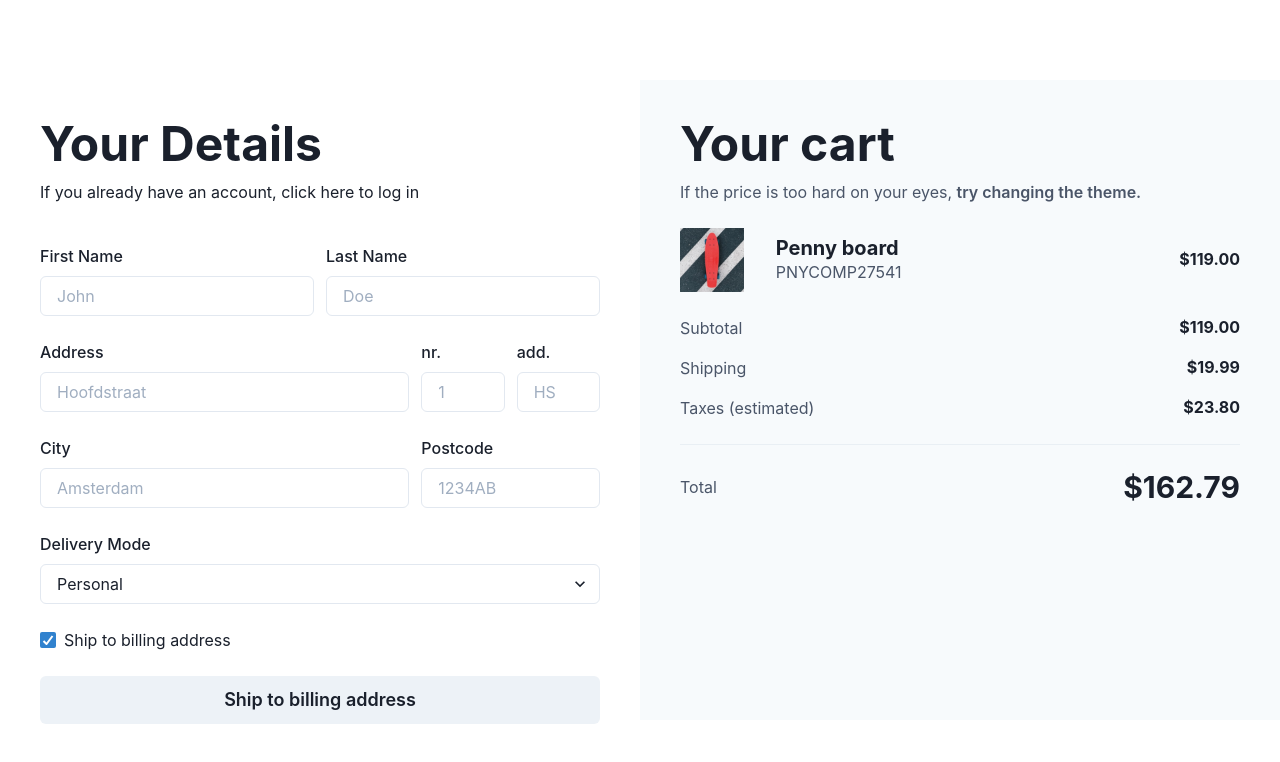
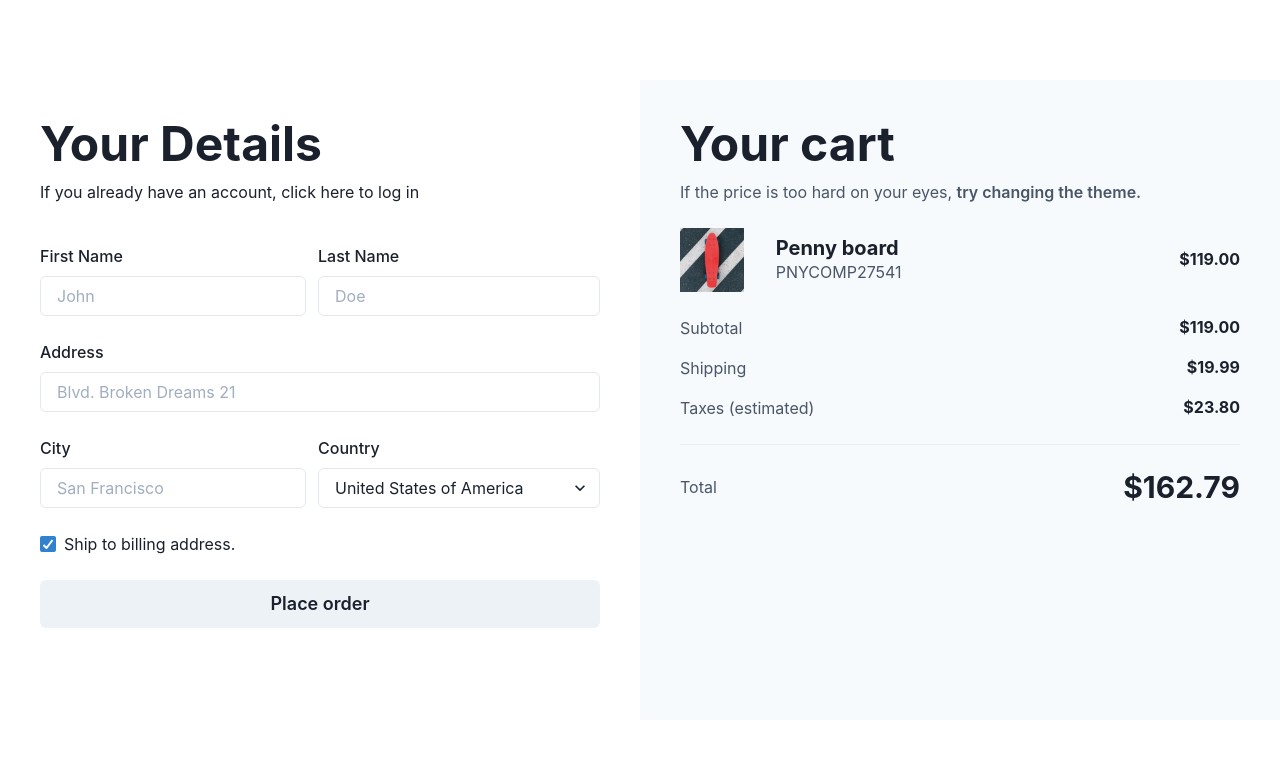
Before and after one commit to maugares/chakraui-egghead-tutorial, a Next.js app: page / in a window 1280 px wide. Shown: the top 762 px of the page. Built offline with nearby package versions, Linux system fonts and the light colour scheme.

Commit message:
Use tutorials form

```diff
--- a/src/Details/Form.tsx
+++ b/src/Details/Form.tsx
@@ -9,44 +9,54 @@ import {
   SimpleGrid
 } from '@chakra-ui/react'
 
-const inputFields = [
-  { span: 6, label: 'First Name', placeholder: 'John' },
-  { span: 6, label: 'Last Name', placeholder: 'Doe' },
-  { span: 8, label: 'Address', placeholder: 'Hoofdstraat' },
-  { span: 2, label: 'nr.', placeholder: '1' },
-  { span: 2, label: 'add.', placeholder: 'HS' },
-  { span: 8, label: 'City', placeholder: 'Amsterdam' },
-  { span: 4, label: 'Postcode', placeholder: '1234AB' }
-]
-
-const Form = () => (
-  <SimpleGrid columns={12} columnGap={3} rowGap={6}>
-    {inputFields.map(field => (
-      <GridItem key={field.label} colSpan={field.span}>
+const Form = () => {
+  return (
+    <SimpleGrid columns={2} columnGap={3} rowGap={6} w='full'>
+      <GridItem colSpan={6}>
         <FormControl>
-          <FormLabel>{field.label}</FormLabel>
-          <Input placeholder={field.placeholder} />
+          <FormLabel>First Name</FormLabel>
+          <Input placeholder='John' />
         </FormControl>
       </GridItem>
-    ))}
+      <GridItem colSpan={6}>
+        <FormControl>
+          <FormLabel>Last Name</FormLabel>
+          <Input placeholder='Doe' />
+        </FormControl>
+      </GridItem>
       <GridItem colSpan={12}>
         <FormControl>
-        <FormLabel>Delivery Mode</FormLabel>
+          <FormLabel>Address</FormLabel>
+          <Input placeholder='Blvd. Broken Dreams 21' />
+        </FormControl>
+      </GridItem>
+      <GridItem colSpan={6}>
+        <FormControl>
+          <FormLabel>City</FormLabel>
+          <Input placeholder='San Francisco' />
+        </FormControl>
+      </GridItem>
+      <GridItem colSpan={6}>
+        <FormControl>
+          <FormLabel>Country</FormLabel>
           <Select>
-          <option value='personal'>Personal</option>
-          <option value='business'>business</option>
+            <option value='usa'>United States of America</option>
+            <option value='uae'>United Arab Emirates</option>
+            <option value='nmk'>North Macedonia</option>
+            <option value='de'>Germany</option>
           </Select>
         </FormControl>
       </GridItem>
       <GridItem colSpan={12}>
-      <Checkbox defaultChecked>Ship to billing address</Checkbox>
+        <Checkbox defaultChecked>Ship to billing address.</Checkbox>
       </GridItem>
       <GridItem colSpan={12}>
         <Button size='lg' width='full'>
-        Ship to billing address
+          Place order
         </Button>
       </GridItem>
     </SimpleGrid>
   )
+}
 
 export default Form
```
Lines whose indentation alone changed are shown as unchanged.
